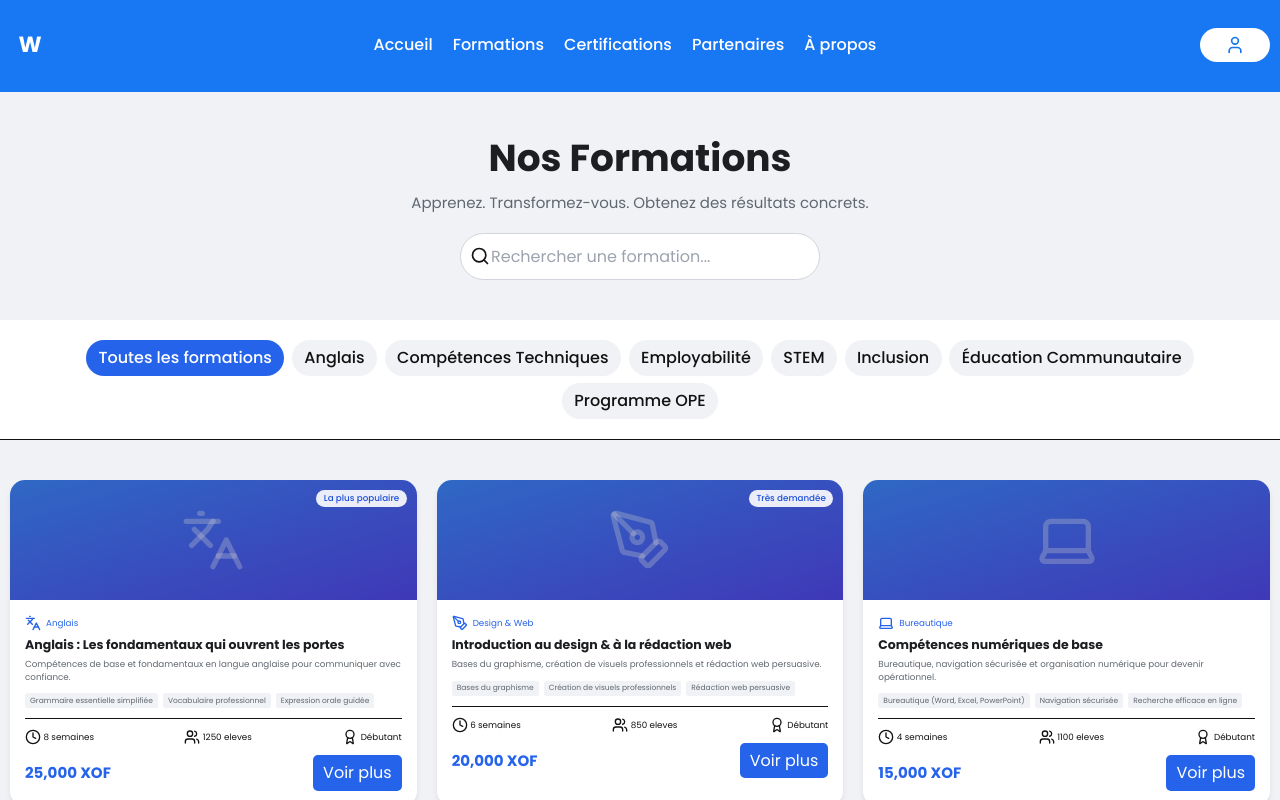
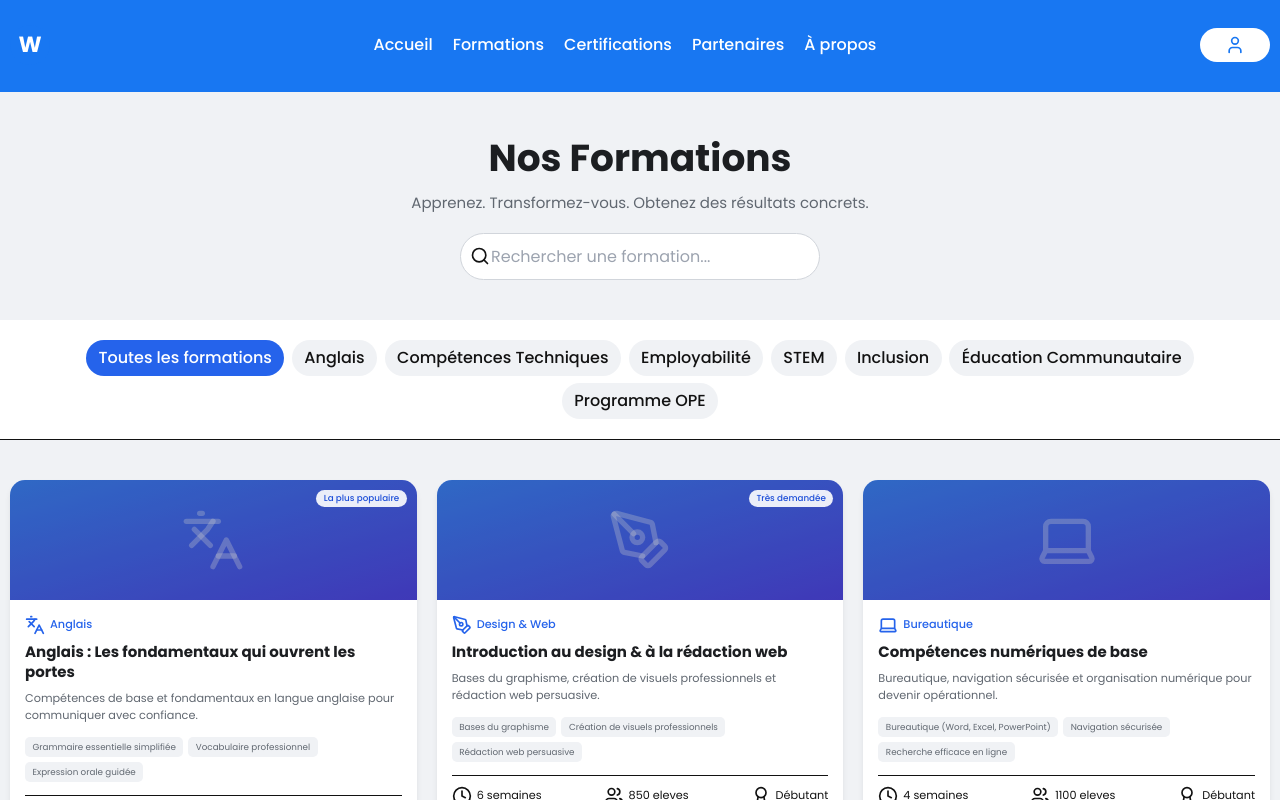
Before and after one commit to VOGLOSSOU/win-academy-fronend-app, a Next.js app: page /formations in a window 1280 px wide. Shown: the top 800 px of the page. Built offline with nearby package versions, Linux system fonts and the light colour scheme.

Commit message:
okay les formations et le footer ont été mises  à jour

```diff
--- a/src/app/certifications/page.tsx
+++ b/src/app/certifications/page.tsx
@@ -208,36 +208,36 @@ export default function CertificationsPage() {
             {filteredCertifications.map((cert) => (
               <div key={cert.id} className="bg-white rounded-2xl shadow-md hover:shadow-xl transition-all overflow-hidden">
                 <div className="p-6">
-                  <div className="flex items-center gap-2 text-sm text-blue-600 mb-2">
-                    <Award size={16} />
+                  <div className="flex items-center gap-2 text-lg font-medium text-blue-600 mb-3">
+                    <Award size={20} />
                     <span>{categories.find(c => c.id === cert.category)?.name}</span>
                   </div>
 
-                  <h3 className="text-xl font-bold text-dark mb-2">
+                  <h3 className="text-2xl font-bold text-dark mb-3">
                     {cert.title}
                   </h3>
 
-                  <p className="text-gray-600 text-sm mb-4">
+                  <p className="text-gray-600 text-lg mb-5">
                     {cert.description}
                   </p>
 
                   {/* Skills */}
-                  <div className="flex flex-wrap gap-2 mb-4">
+                  <div className="flex flex-wrap gap-2 mb-5">
                     {cert.skills.slice(0, 3).map((skill, idx) => (
-                      <span key={idx} className="text-xs bg-gray-100 text-gray-600 px-2 py-1 rounded">
+                      <span key={idx} className="text-sm bg-gray-100 text-gray-600 px-3 py-1.5 rounded-lg">
                         {skill}
                       </span>
                     ))}
                   </div>
 
                   {/* Meta */}
-                  <div className="flex items-center justify-between text-sm text-gray-500 mb-4 pt-4 border-t">
-                    <div className="flex items-center gap-1">
-                      <Clock size={16} />
+                  <div className="flex items-center justify-between text-lg text-gray-500 mb-5 pt-4 border-t">
+                    <div className="flex items-center gap-2">
+                      <Clock size={20} />
                       <span>{cert.duration}</span>
                     </div>
-                    <div className="flex items-center gap-1">
-                      <Users size={16} />
+                    <div className="flex items-center gap-2">
+                      <Users size={20} />
                       <span>{cert.students}</span>
                     </div>
                   </div>
--- a/src/app/formations/page.tsx
+++ b/src/app/formations/page.tsx
@@ -428,40 +428,40 @@ export default function FormationsPage() {
                 </div>
 
                 <div className="p-6">
-                  <div className="flex items-center gap-2 text-sm text-blue-600 mb-2">
-                    <formation.icon size={16} />
+                  <div className="flex items-center gap-2 text-lg font-medium text-blue-600 mb-3">
+                    <formation.icon size={20} />
                     <span>{formation.subcategory}</span>
                   </div>
 
-                  <h3 className="text-xl font-bold text-dark mb-2 group-hover:text-blue-600 transition-colors">
+                  <h3 className="text-2xl font-bold text-dark mb-3 group-hover:text-blue-600 transition-colors">
                     {formation.title}
                   </h3>
 
-                  <p className="text-gray-600 text-sm mb-4 line-clamp-2">
+                  <p className="text-gray-600 text-lg mb-5 line-clamp-3">
                     {formation.description}
                   </p>
 
                   {/* Features */}
-                  <div className="flex flex-wrap gap-2 mb-4">
+                  <div className="flex flex-wrap gap-2 mb-5">
                     {formation.features.slice(0, 3).map((feature, idx) => (
-                      <span key={idx} className="text-xs bg-gray-100 text-gray-600 px-2 py-1 rounded">
+                      <span key={idx} className="text-sm bg-gray-100 text-gray-600 px-3 py-1.5 rounded-lg">
                         {feature}
                       </span>
                     ))}
                   </div>
 
                   {/* Meta */}
-                  <div className="flex items-center justify-between text-sm text-gray-500 mb-4 pt-4 border-t">
-                    <div className="flex items-center gap-1">
-                      <Clock size={16} />
+                  <div className="flex items-center justify-between text-lg text-gray-500 mb-5 pt-4 border-t">
+                    <div className="flex items-center gap-2">
+                      <Clock size={20} />
                       <span>{formation.duration}</span>
                     </div>
-                    <div className="flex items-center gap-1">
-                      <Users size={16} />
+                    <div className="flex items-center gap-2">
+                      <Users size={20} />
                       <span>{formation.students} eleves</span>
                     </div>
-                    <div className="flex items-center gap-1">
-                      <Award size={16} />
+                    <div className="flex items-center gap-2">
+                      <Award size={20} />
                       <span>{formation.level}</span>
                     </div>
                   </div>
```
